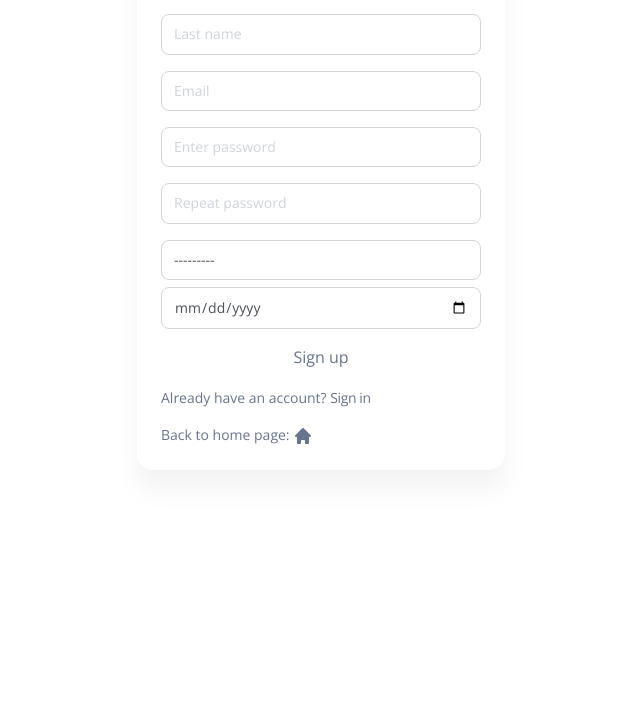
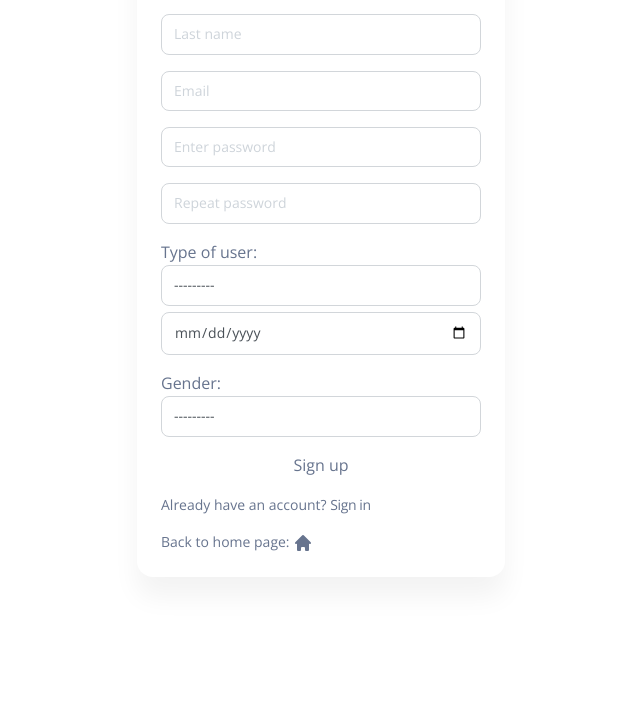
Before and after one commit to Telisman/django_web_app, a Django app: page /clients/login-and-register/ in a window 1280 px wide. Shown: the part 446-1151 px from the top of the page, without its empty margins (319-959 px from the left). Before the commit the page ends 890 px from the top, so only its background shows below. Run offline with Django 4.2, Linux system fonts and the light colour scheme; some libraries are stand-ins or nearby versions.

Commit message:
add gender into register form

```diff
--- a/clients/forms.py
+++ b/clients/forms.py
@@ -13,7 +13,15 @@ class SingUpForm(UserCreationForm):
         model = ClientsUsers
         # widgets = {"date_of_birth":AdminDateWidget()}
         fields = (
-            'username', 'first_name', 'last_name', 'email', 'password1', 'password2', 'user_type', 'date_of_birth')
+            'username',
+            'first_name',
+            'last_name',
+            'email',
+            'password1',
+            'password2',
+            'user_type',
+            'date_of_birth',
+            'gender')
 
     def __init__(self, *args, **kwargs):
         super(SingUpForm, self).__init__(*args, **kwargs)
--- a/templates/sign-up.html
+++ b/templates/sign-up.html
@@ -66,6 +66,7 @@
                     <div class="mb-4">
                       <input type="password" name="password2" class="form-control text-sm focus:shadow-soft-primary-outline leading-5.6 ease-soft block w-full appearance-none rounded-lg border border-solid border-gray-300 bg-white bg-clip-padding py-2 px-3 font-normal text-gray-700 transition-all focus:border-fuchsia-300 focus:bg-white focus:text-gray-700 focus:outline-none focus:transition-shadow " placeholder="Repeat password" aria-label="Name" aria-describedby="email-addon" id="id_password2"/>
                     </div>
+                    <label for="id_user_type">Type of user:</label>
                     <select name="user_type" required="" id="id_user_type" class="form-control text-sm focus:shadow-soft-primary-outline leading-5.6 ease-soft block w-full appearance-none rounded-lg border border-solid border-gray-300 bg-white bg-clip-padding py-2 px-3 font-normal text-gray-700 transition-all focus:border-fuchsia-300 focus:bg-white focus:text-gray-700 focus:outline-none focus:transition-shadow">
                         <option value="" selected="">---------</option>
                         <option value="1">Worker</option>
@@ -73,6 +74,14 @@
                     </select>
                     <div class="mb-4">
                       <input type="date" name="date_of_birth" class="form-control text-sm focus:shadow-soft-primary-outline leading-5.6 ease-soft block w-full appearance-none rounded-lg border border-solid border-gray-300 bg-white bg-clip-padding py-2 px-3 font-normal text-gray-700 transition-all focus:border-fuchsia-300 focus:bg-white focus:text-gray-700 focus:outline-none focus:transition-shadow "  style="margin-top:2%;" placeholder="Repeat password" aria-label="Name" aria-describedby="email-addon" id="id_date_of_birth"/>
+                    </div>
+                    <div class="mb-4">
+                      <label for="id_gender">Gender:</label>
+                      <select name="gender" id="id_gender" class="form-control text-sm focus:shadow-soft-primary-outline leading-5.6 ease-soft block w-full appearance-none rounded-lg border border-solid border-gray-300 bg-white bg-clip-padding py-2 px-3 font-normal text-gray-700 transition-all focus:border-fuchsia-300 focus:bg-white focus:text-gray-700 focus:outline-none focus:transition-shadow">
+                        <option value="" selected="">---------</option>
+                        <option value="male">male</option>
+                        <option value="female">female</option>
+                      </select>
                     </div>
 
                     <div class="text-center">
```
Also changed, not shown: db.sqlite3.
